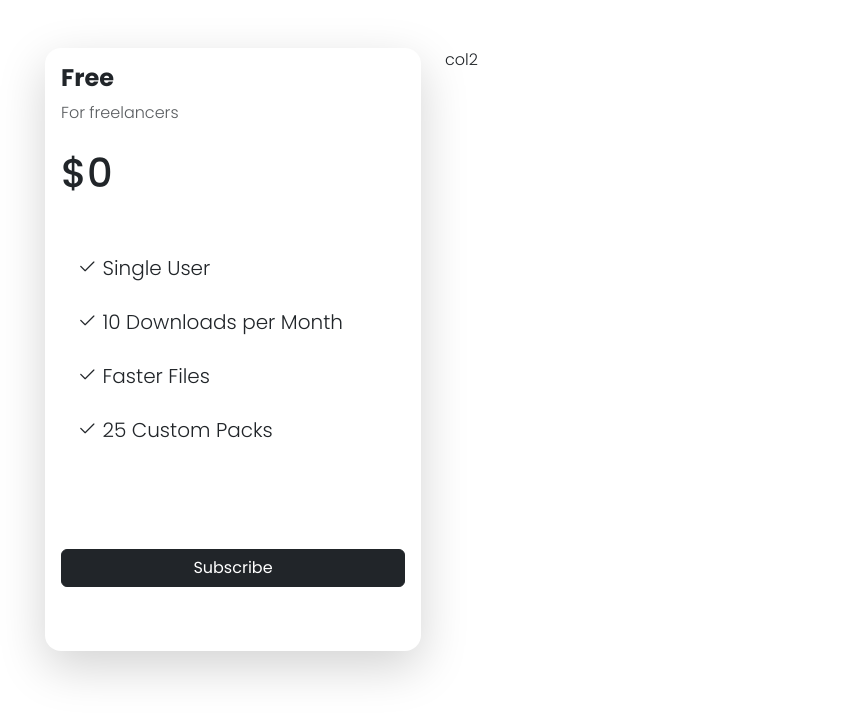
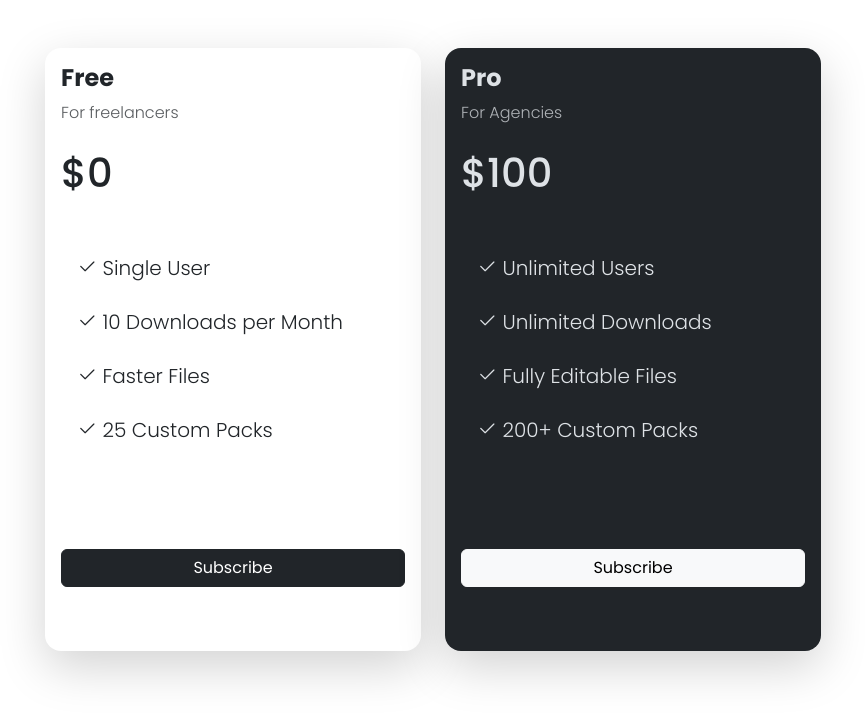
Before and after one commit to Nop-Wit/CS100PricingCards, a plain HTML site: page index.html in a window 1280 px wide. Shown: the whole page, without its empty margins (207-1072 px from the left). Drawn offline with nearby package versions, Linux system fonts and the light colour scheme.

Commit message:
complete both cards

```diff
--- a/index.html
+++ b/index.html
@@ -34,7 +34,26 @@
                     </div>
                 </div>
             </div>
-            <div class="col-md-6">col2</div>
+            <div class="col-md-6">
+                <div class="card rounded-4 border-0 shadow-lg mb-5" data-bs-theme="dark">
+                    <div class="card-body">
+                        <div>
+                            <h4 class="fw-bold">Pro</h4>
+                            <p class="text-muted">For Agencies</p>
+                        </div>
+                        <h2 class="fs-1 fw-bolded mt-4 mb-5">$100</h2>
+                        <ul class="list-group list-group-flush mb-5 fs-5 vstack gap-2">
+                            <li class="list-group-item border-0"><i class="bi bi-check2"></i> Unlimited Users</li>
+                            <li class="list-group-item border-0"><i class="bi bi-check2"></i> Unlimited Downloads</li>
+                            <li class="list-group-item border-0"><i class="bi bi-check2"></i> Fully Editable Files</li>
+                            <li class="list-group-item border-0"><i class="bi bi-check2"></i> 200+ Custom Packs</li>
+                        </ul>
+                        <div class="d-grid">
+                            <button class="btn btn-light rounded-2 mt-5 mb-5">Subscribe</button>
+                        </div>
+                    </div>
+                </div>
+            </div>
         </div>
     </div>
     <script src="js/bootstrap.bundle.min.js"></script>
```
